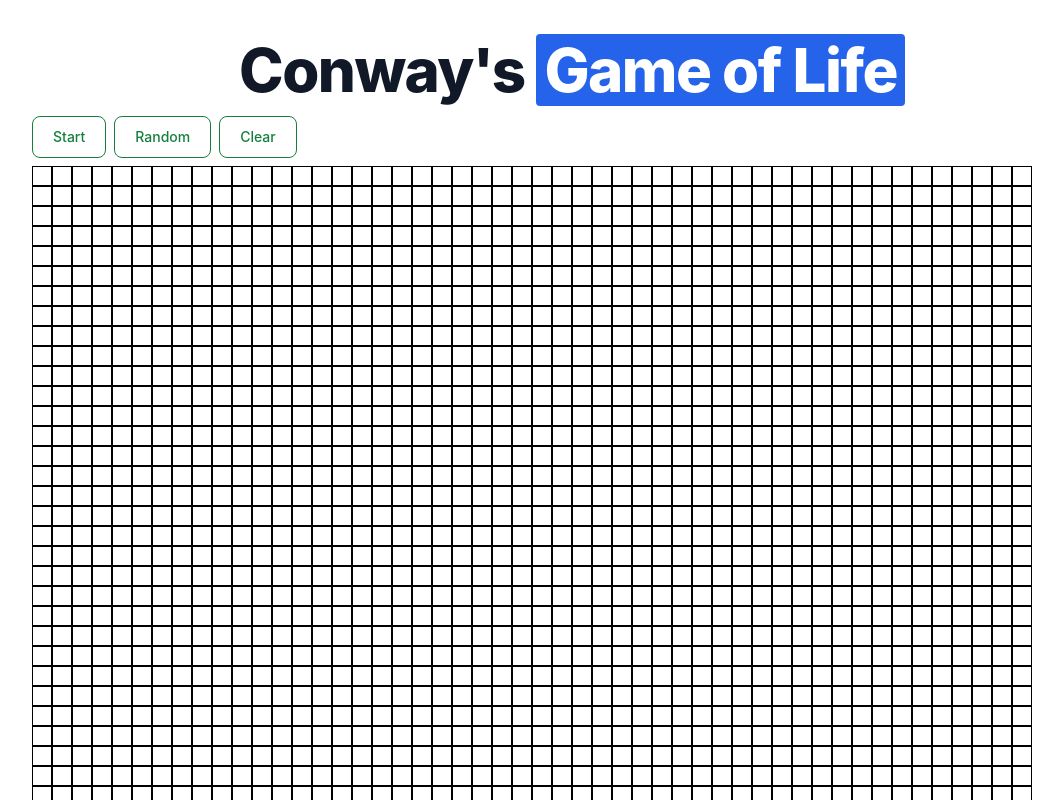
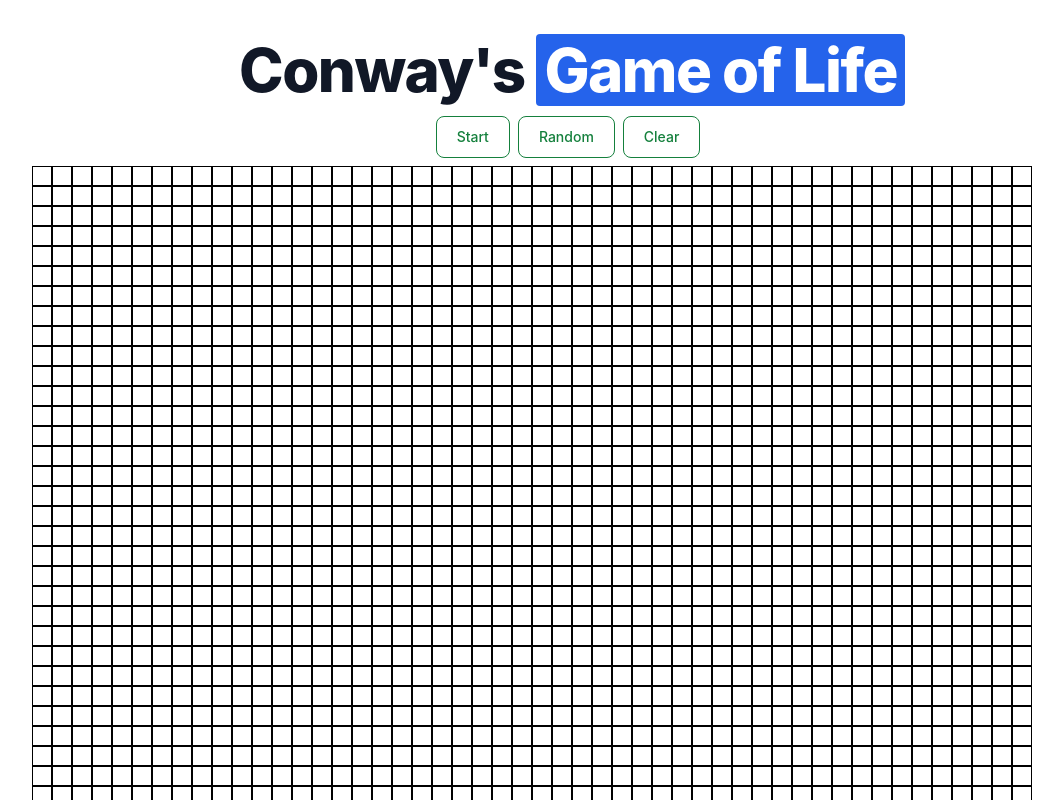
Before and after one commit to CSP197/Conway, a React (Create React App) app: page / in a window 1280 px wide. Shown: the top 800 px of the page, without its empty margins (68-1131 px from the left). Built offline with nearby package versions, Linux system fonts and the light colour scheme.

Commit message:
Refactoring code

```diff
--- a/package.json
+++ b/package.json
@@ -42,6 +42,7 @@
     ]
   },
   "devDependencies": {
+    "@babel/plugin-proposal-private-property-in-object": "^7.21.11",
     "tailwindcss": "^3.3.3"
   }
 }
--- a/src/App.tsx
+++ b/src/App.tsx
@@ -1,70 +1,12 @@
-import React, { useCallback, useState, useRef } from 'react';
-import { produce } from 'immer';
-import './App.css';
+import { useCallback, useState, useRef } from 'react';
+import GameOfLife from "./GameOfLife";
+import { generateEmptyGrid } from './components/grid/Grid';
+import { Header } from './components/header/Header';
+import { Buttons } from './components/buttons/Buttons';
+import { Grid } from './components/grid/Grid';
 
-// Number of rows
-// and columns for
-// the grid
-const numRows = 50;
-const numCols = 50;
+export default function App() {
 
-// List of possible
-// directions to
-// check for
-// neighbors on grid
-const operations = [
-  [ 0, -1],
-  [ 0,  1],
-  [ 1, -1],
-  [ 1,  0],
-  [ 1,  1],
-  [-1, -1],
-  [-1,  0],
-  [-1,  1],
-];
-
-//
-const generateEmptyGrid = () => {
-  const rows = [];
-  for(let i = 0; i <numRows; i++){
-    rows.push(
-      Array.from(
-        Array(numCols),
-        () => 0
-      )
-    );
-  }
-  return rows;
-}
-
-const randomInt = (min: number, max: number) => {
-  // generating a random number
-  return Math.floor(Math.random() * (max - min + 1)) + min;
-}
-
-//
-function runEpoch(
-  setRunning: React.Dispatch<React.SetStateAction<boolean>>,
-  running: boolean,
-  runningRef: React.MutableRefObject<boolean>,
-  runSimulation: () => void,
-  alwaysRun?: boolean)
-  {
-    if( alwaysRun){
-      setRunning(true);
-      runningRef.current = true;
-      runSimulation();
-    } else {
-      setRunning(!running);
-      if(!running) {
-        runningRef.current = true;
-        runSimulation();
-      }
-  }
-
-}
-
-function App() {
   const [grid, setGrid] = useState(() => {
     return generateEmptyGrid();
   });
@@ -76,91 +18,19 @@ function App() {
 
   const runSimulation = useCallback(() => {
     // base case check
-    if( !runningRef.current){
+    if (!runningRef.current){
       return;
     }
-    //simulate
-    setGrid((g) => {
-      return produce(g, gridCopy => {
-        for( let i = 0; i < numRows; i++){
-          for( let j = 0; j < numCols; j++){
-            let neighbors = 0;
-              operations.forEach(([x, y]) => {
-                const newI = i + x;
-                const newJ = j + y;
-                if (newI >= 0 && newI < numRows && newJ >= 0 && newJ < numCols) {
-                  neighbors += g[newI][newJ]
-                }
-              });
-
-              if( neighbors < 2 || neighbors > 3){
-                gridCopy[i][j] = 0;
-              } else if( g[i][j] === 0 && neighbors === 3){
-                gridCopy[i][j] = 1;
-              }
-          }
-        }
-      });
-    });
+    // simulate
+    setGrid((g) => GameOfLife(g));
     setTimeout(runSimulation, 100);
   }, []);
+
   return (
     <>
-    <h1 className="mb-4 text-4xl font-extrabold leading-none tracking-tight text-gray-900 md:text-5xl lg:text-6xl dark:text-black">Conway's <mark className="px-2 text-white bg-blue-600 rounded dark:bg-blue-500">Game of Life</mark></h1>
-    <div className="inline-flex">
-      <button onClick={() => {
-        runEpoch(setRunning, running, runningRef, runSimulation);
-        }} className='text-green-700 hover:text-white border border-green-700 hover:bg-green-800 focus:ring-4 focus:outline-none focus:ring-green-300 font-medium rounded-lg text-sm px-5 py-2.5 text-center mr-2 mb-2 dark:border-green-500 dark:text-green-500 dark:hover:text-white dark:hover:bg-green-600 dark:focus:ring-green-800'>
-        {running ? 'Stop' : 'Start'}
-      </button>
-      <button onClick={() => {
-        const rows = [];
-        for(let i = 0; i <numRows; i++){
-          rows.push(Array.from(Array(numCols), () => Math.random() > 0.8 ? 1 : 0));
-        }
-        setGrid(rows);
-        runEpoch(setRunning, running, runningRef, runSimulation, true);
-        }} className='text-green-700 hover:text-white border border-green-700 hover:bg-green-800 focus:ring-4 focus:outline-none focus:ring-green-300 font-medium rounded-lg text-sm px-5 py-2.5 text-center mr-2 mb-2 dark:border-green-500 dark:text-green-500 dark:hover:text-white dark:hover:bg-green-600 dark:focus:ring-green-800'>
-        Random
-      </button>
-      <button onClick={() => {
-        setGrid(generateEmptyGrid());
-        setRunning(false);
-        }} className='text-green-700 hover:text-white border border-green-700 hover:bg-green-800 focus:ring-4 focus:outline-none focus:ring-green-300 font-medium rounded-lg text-sm px-5 py-2.5 text-center mr-2 mb-2 dark:border-green-500 dark:text-green-500 dark:hover:text-white dark:hover:bg-green-600 dark:focus:ring-green-800'>
-        Clear
-      </button>
-    </div>
-      <div
-        style={{
-          display: 'grid',
-          gridTemplateColumns: `repeat(${numCols}, 20px)`
-        }}
-      >
-        {grid.map(
-          (rows, i) => rows.map(
-            (_, j) => (
-              <div
-                key={`${i}-${j}`}
-                onClick={() => {
-                  const newGrid = produce(grid, gridCopy => {
-                    gridCopy[i][j] = gridCopy[i][j] ? 0 : 1;
-                  })
-                  setGrid(newGrid)
-                  // grid[i][k] = 1
-                }}
-                style={
-                {
-                  width: 20,
-                  height: 20,
-                  backgroundColor: grid[i][j] ? `rgb(${randomInt(0,255)} ${randomInt(0,255)} ${randomInt(0,255)} / 0.5)` : undefined,
-                  border: "solid 1px black"
-                }
-            }/>
-          ))
-        )}
-      </div>
+      <Header />
+      {Buttons(setRunning, running, runningRef, runSimulation, setGrid)}
+      {Grid(grid, setGrid)}
     </>
   );
 }
-
-export default App;
--- /dev/null
+++ b/src/GameOfLife.tsx
@@ -0,0 +1,25 @@
+import { produce } from 'immer';
+import { numRows, numCols, operations} from './components/grid/Grid';
+
+export default function GameOfLife(g: number[][]) {
+  return produce(g, gridCopy => {
+    for( let i = 0; i < numRows; i++){
+      for( let j = 0; j < numCols; j++){
+        let neighbors = 0;
+          operations.forEach(([x, y]) => {
+            const newI = i + x;
+            const newJ = j + y;
+            if (newI >= 0 && newI < numRows && newJ >= 0 && newJ < numCols) {
+              neighbors += g[newI][newJ]
+            }
+          });
+
+          if( neighbors < 2 || neighbors > 3){
+            gridCopy[i][j] = 0;
+          } else if( g[i][j] === 0 && neighbors === 3){
+            gridCopy[i][j] = 1;
+          }
+      }
+    }
+  });
+}
--- /dev/null
+++ b/src/components/buttons/Buttons.tsx
@@ -0,0 +1,33 @@
+import { runEpoch } from "../common/Common";
+import { generateEmptyGrid, numRows, numCols } from "../grid/Grid";
+
+export function Buttons(
+  setRunning: React.Dispatch<React.SetStateAction<boolean>>,
+  running: boolean,
+  runningRef: React.MutableRefObject<boolean>,
+  runSimulation: () => void,
+  setGrid: React.Dispatch<React.SetStateAction<number[][]>>) {
+  return <div className="inline-flex">
+      <button onClick={() => {
+          runEpoch(setRunning, running, runningRef, runSimulation);
+      }} className='text-green-700 hover:text-white border border-green-700 hover:bg-green-800 focus:ring-4 focus:outline-none focus:ring-green-300 font-medium rounded-lg text-sm px-5 py-2.5 text-center mr-2 mb-2 dark:border-green-500 dark:text-green-500 dark:hover:text-white dark:hover:bg-green-600 dark:focus:ring-green-800'>
+          {running ? 'Stop' : 'Start'}
+      </button>
+      <button onClick={() => {
+          const rows = [];
+          for (let i = 0; i < numRows; i++) {
+              rows.push(Array.from(Array(numCols), () => Math.random() > 0.8 ? 1 : 0));
+          }
+          setGrid(rows);
+          runEpoch(setRunning, running, runningRef, runSimulation, true);
+      }} className='text-green-700 hover:text-white border border-green-700 hover:bg-green-800 focus:ring-4 focus:outline-none focus:ring-green-300 font-medium rounded-lg text-sm px-5 py-2.5 text-center mr-2 mb-2 dark:border-green-500 dark:text-green-500 dark:hover:text-white dark:hover:bg-green-600 dark:focus:ring-green-800'>
+          Random
+      </button>
+      <button onClick={() => {
+          setGrid(generateEmptyGrid());
+          setRunning(false);
+      }} className='text-green-700 hover:text-white border border-green-700 hover:bg-green-800 focus:ring-4 focus:outline-none focus:ring-green-300 font-medium rounded-lg text-sm px-5 py-2.5 text-center mr-2 mb-2 dark:border-green-500 dark:text-green-500 dark:hover:text-white dark:hover:bg-green-600 dark:focus:ring-green-800'>
+          Clear
+      </button>
+  </div>;
+}
--- /dev/null
+++ b/src/components/common/Common.ts
@@ -0,0 +1,20 @@
+// runEpoch
+export function runEpoch(
+    setRunning: React.Dispatch<React.SetStateAction<boolean>>,
+    running: boolean,
+    runningRef: React.MutableRefObject<boolean>,
+    runSimulation: () => void,
+    alwaysRun?: boolean)
+    {
+      if( alwaysRun){
+        setRunning(true);
+        runningRef.current = true;
+        runSimulation();
+      } else {
+        setRunning(!running);
+        if(!running) {
+          runningRef.current = true;
+          runSimulation();
+        }
+    }
+  }
--- /dev/null
+++ b/src/components/grid/Grid.tsx
@@ -0,0 +1,74 @@
+import { produce } from "immer";
+
+// Number of rows
+// and columns for
+// the grid
+export const numRows = 50;
+export const numCols = 50;
+
+// List of possible
+// directions to
+// check for
+// neighbors on grid
+export const operations = [
+    [ 0, -1],
+    [ 0,  1],
+    [ 1, -1],
+    [ 1,  0],
+    [ 1,  1],
+    [-1, -1],
+    [-1,  0],
+    [-1,  1],
+  ];
+
+//
+export const generateEmptyGrid = () => {
+    const rows = [];
+    for(let i = 0; i <numRows; i++){
+      rows.push(
+        Array.from(
+          Array(numCols),
+          () => 0
+        )
+      );
+    }
+    return rows;
+  }
+
+// Generating a random number
+export const randomInt = (
+  min: number,
+  max: number) => {
+    return Math.floor(Math.random() * (max - min + 1)) + min;
+  }
+
+// Grid
+export function Grid(
+  grid: number[][],
+  setGrid: React.Dispatch<React.SetStateAction<number[][]>>) {
+    return <div style={{
+        display: 'grid',
+        gridTemplateColumns: `repeat(${numCols}, 20px)`
+      }}>
+      {grid.map(
+        (rows, i) => rows.map(
+          (_, j) => (
+            <div
+              key={`${i}-${j}`}
+              onClick={() => {
+                const newGrid = produce(grid, gridCopy => {
+                  gridCopy[i][j] = gridCopy[i][j] ? 0 : 1;
+                });
+                setGrid(newGrid);
+                // grid[i][k] = 1
+              } }
+              style={{
+                width: 20,
+                height: 20,
+                backgroundColor: grid[i][j] ? `rgb(${randomInt(0, 255)} ${randomInt(0, 255)} ${randomInt(0, 255)} / 0.5)` : undefined,
+                border: "solid 1px black"
+              }} />
+          ))
+      )}
+    </div>;
+  }
--- /dev/null
+++ b/src/components/header/Header.tsx
@@ -0,0 +1,5 @@
+export function Header() {
+    return (
+        <h1 className="mb-4 text-4xl font-extrabold leading-none tracking-tight text-gray-900 md:text-5xl lg:text-6xl dark:text-black">Conway's <mark className="px-2 text-white bg-blue-600 rounded dark:bg-blue-500">Game of Life</mark></h1>
+    )
+}
--- a/src/index.css
+++ b/src/index.css
@@ -12,12 +12,17 @@
   @apply bg-blue-700;
 } */
 
+.container {
+  text-align: center;
+}
+
 h1 {
   text-align: center;
 }
 
 body {
   margin: 40px 100px;
+  text-align: center;
   font-family: -apple-system, BlinkMacSystemFont, 'Segoe UI', 'Roboto', 'Oxygen',
     'Ubuntu', 'Cantarell', 'Fira Sans', 'Droid Sans', 'Helvetica Neue',
     sans-serif;
@@ -26,6 +31,7 @@ body {
 }
 
 code {
+  text-align: center;
   font-family: source-code-pro, Menlo, Monaco, Consolas, 'Courier New',
     monospace;
 }
```
Also changed, not shown: 1 other file (tests, documents, lock files or other folders).
